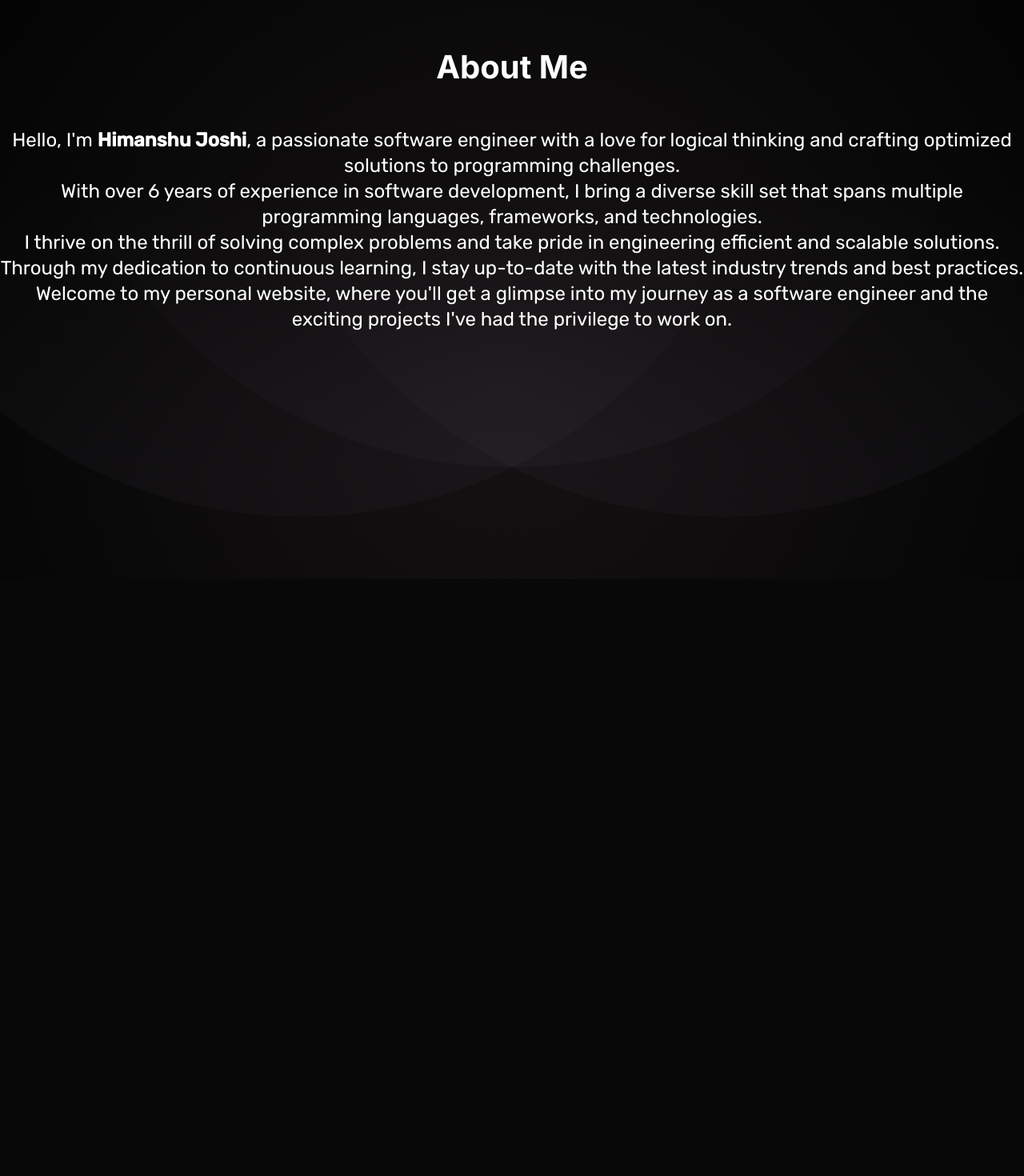
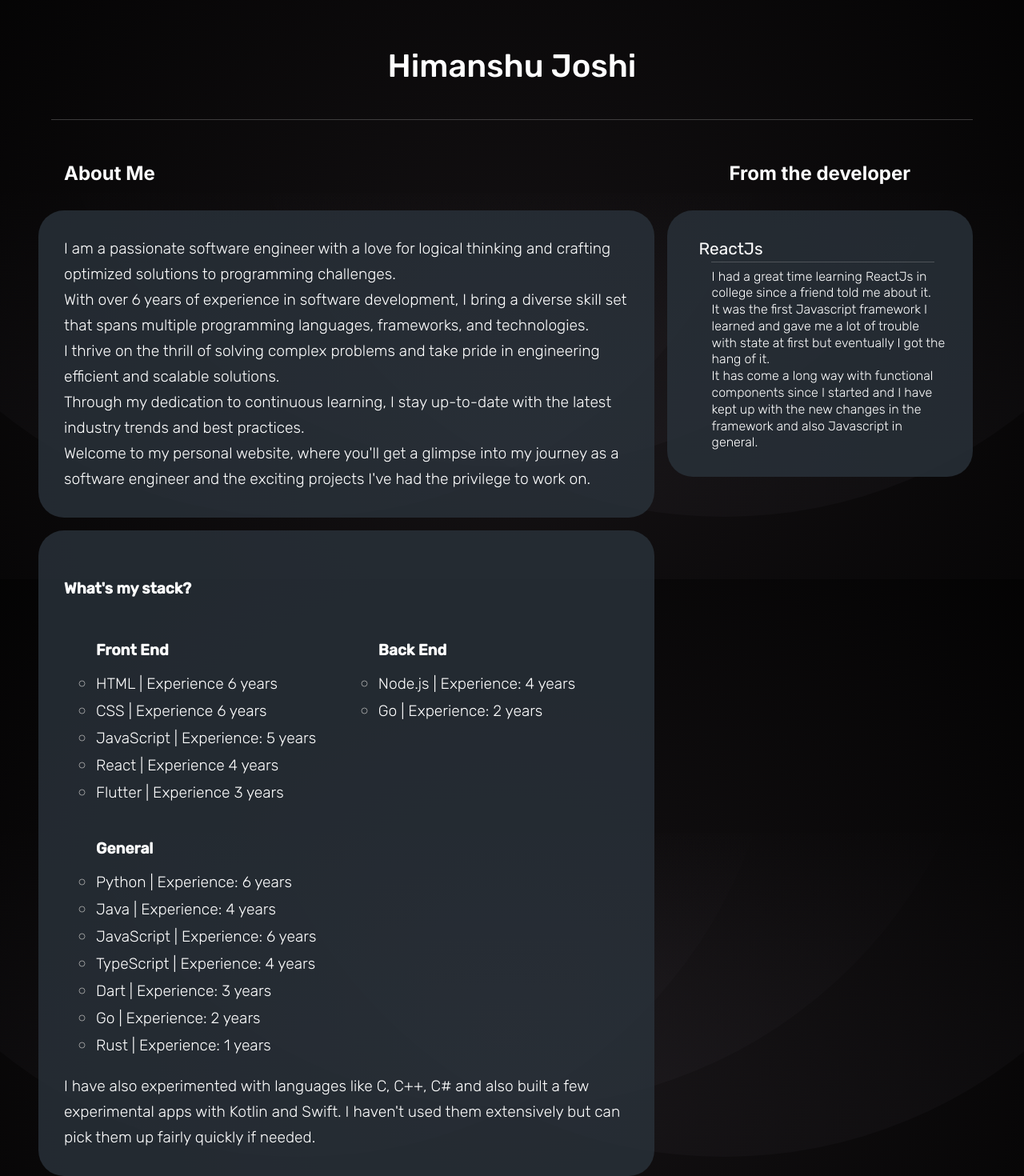
Before and after one commit to ItsHyde-dev/Web-Portfolio, a React (Create React App) app: page /about in a window 1280 px wide. Shown: the part 76-1546 px from the top of the page at 80% size. Before the commit the page ends 800 px from the top, so only its background shows below. Built offline with nearby package versions, Linux system fonts and the light colour scheme.

Commit message:
Made the about page

```diff
--- a/src/components/about-page/about-page.module.css
+++ b/src/components/about-page/about-page.module.css
@@ -1,14 +1,82 @@
 .heading{
+    font-family: Rubik;
     font-size: 2.5rem;
-    font-weight: bold;
-    padding: 2rem 0 1.5rem 0;
+    font-weight: 500;
+    padding: 2rem 0 1rem 0;
     text-align: center;
 }
 
 .intro_para {
-    font-size: 1.5rem;
-    text-align: center;
+    font-size: 1.2rem;
+    text-align: left;
     font-family: 'Rubik', sans-serif;
-    font-weight: 400;
+    font-weight: 300;
+    line-height: 2rem;
+    margin-top: 2rem;
+    padding: 2rem;
+    border-radius: 2rem;
+    background-color: rgba(42,50,59,0.8);
+}
+
+.body_area {
+    display: grid;
+    grid-template-columns: 65% 35%;
+    margin-top: 2rem;
+    padding: 0 3rem;
+}
+
+.right_area {
+    padding: 0 1rem;
+}
+
+@media (max-width: 900px) {
+    .body_area {
+        grid-template-columns: 100%;
+        padding: 1rem;
+    }
+}
+
+.bubble {
+    margin-top: 1rem;
+    padding: 2rem;
+    border-radius: 2rem;
+    background-color: rgba(42,50,59,0.8);
+    font-size: 1.2rem;
+    text-align: left;
+    font-family: 'Rubik', sans-serif;
+    font-weight: 300;
     line-height: 2rem;
 }
+
+.stack_title {
+    display: block;
+    margin-block-end: 0.5rem;
+}
+
+.stack_list {
+    white-space: pre-wrap;
+}
+
+.stack_grid {
+    display: grid;
+    grid-template-columns: repeat(auto-fit, minmax(300px, 1fr));
+}
+
+.ftd_article_container {
+    padding-left: 0.5rem;
+}
+
+.ftd_artice_heading {
+    font-size: 1.3rem;
+    font-weight: 400;
+    font-family: Rubik, sans-serif;
+}
+
+.ftd_article_body {
+    font-size: 1rem;
+    font-weight: 300;
+    font-family: Rubik;
+    padding-left: 1rem;
+    margin-top: 0.5rem;
+    line-height: 1.3rem;
+}
--- a/src/components/about-page/about-page.tsx
+++ b/src/components/about-page/about-page.tsx
@@ -2,20 +2,154 @@ import Navbar from "../navbar/navbar"
 import styles from "./about-page.module.css"
 import animation from '../../common/styles/animations.module.css'
 import commonStyles from '../../common/styles/css-components.module.css'
-
+import { ReactNode } from "react"
 
 function AboutPage() {
+
+    const expandingLine = commonStyles.ehl + ' ' + animation.expand_from_center
+
     return (
         <>
             <Navbar highlight="about" />
-            <h1 className={styles.heading}>About Me</h1>
-            <div className={styles.intro_para}>Hello, I'm <b> Himanshu Joshi</b>, a passionate software engineer with a love for logical thinking and crafting optimized solutions to programming challenges. <br />
+            <h1 className={styles.heading}>Himanshu Joshi</h1>
+            <div className={expandingLine} />
+            <div className={styles.body_area}>
+                <div className={styles.left_area}>
+                    <LeftArea />
+                </div>
+                <div className={styles.right_area}><RightArea /></div>
+            </div>
+        </>
+    )
+}
+
+function LeftArea() {
+    return (
+        <>
+            <h2 style={{ paddingLeft: "2rem" }}>About Me</h2>
+            <div className={styles.intro_para}>I am a passionate software engineer with a love for logical thinking and crafting optimized solutions to programming challenges. <br />
                 With over 6 years of experience in software development, I bring a diverse skill set that spans multiple programming languages, frameworks, and technologies. <br />
                 I thrive on the thrill of solving complex problems and take pride in engineering efficient and scalable solutions. <br />
                 Through my dedication to continuous learning, I stay up-to-date with the latest industry trends and best practices. <br />
                 Welcome to my personal website, where you'll get a glimpse into my journey as a software engineer and the exciting projects I've had the privilege to work on.</div>
+
+            <div className={styles.bubble}>
+                <h4>What's my stack? </h4>
+                <div className={styles.stack_grid}>
+                    <FrontEnd />
+                    <BackEnd />
+                    <General />
+                </div>
+                <div> I have also experimented with languages like C, C++, C# and also built a few experimental apps with Kotlin and Swift. I haven't used them extensively but can pick them up fairly quickly if needed.</div>
+            </div>
+
         </>
     )
 }
 
+function RightArea() {
+    return (
+        <>
+            <h2 style={{ textAlign: "center", marginBottom: "2rem" }}>From the developer</h2>
+            <FTDArticleList />
+        </>
+    )
+}
+
+function FTDArticleList() {
+
+    const articleList = [
+        {
+            title: "ReactJs",
+            body: <div>
+            I had a great time learning ReactJs in college since a friend told me about it.<br/>
+            It was the first Javascript framework I learned and gave me a lot of trouble with state at first but eventually I got the hang of it.<br/>
+            It has come a long way with functional components since I started and I have kept up with the new changes in the framework and also Javascript in general.
+            </div>
+        }
+    ]
+
+    return (
+        <div className={styles.bubble}>
+            {
+                articleList.map(({ title, body }: { title: string, body: ReactNode }) => (
+                    FTDArticle(title, body)
+                ))
+            }
+        </div>
+    )
+}
+
+function FTDArticle(heading: string, body: ReactNode) {
+    const expandingLine = commonStyles.ehl + ' ' + animation.expand_from_center
+    return (
+        <div className={styles.ftd_article_container}>
+            <div className={styles.ftd_artice_heading}>
+                {heading}
+            </div>
+            <div className={expandingLine} />
+            <div className={styles.ftd_article_body}>
+                {body}
+            </div>
+        </div>
+    )
+}
+
+function FrontEnd() {
+
+    const children = [
+        "HTML | Experience 6 years",
+        "CSS | Experience 6 years",
+        "JavaScript | Experience: 5 years",
+        "React | Experience 4 years",
+        "Flutter | Experience 3 years",
+    ]
+
+    return StackTemplate({
+        title: "Front End",
+        children
+    })
+}
+
+function BackEnd() {
+
+    const children: string[] = [
+        "Node.js | Experience: 4 years",
+        "Go | Experience: 2 years",
+    ]
+
+    return StackTemplate({
+        title: "Back End",
+        children
+    })
+}
+
+function General() {
+    const children: string[] = [
+        "Python | Experience: 6 years",
+        "Java | Experience: 4 years",
+        "JavaScript | Experience: 6 years",
+        "TypeScript | Experience: 4 years",
+        "Dart | Experience: 3 years",
+        "Go | Experience: 2 years",
+        "Rust | Experience: 1 years",
+    ]
+
+    return StackTemplate({
+        title: "General",
+        children
+    })
+}
+
+function StackTemplate({ title, children }: { title: string, children: string[] }) {
+    return (
+        <ul className={styles.stack_list}>
+            <b className={styles.stack_title}>{title}</b>
+            {
+                children.map(child => <li key={child}>{child}</li>)
+            }
+        </ul>
+    )
+}
+
 export default AboutPage
--- a/src/components/contact-page/contact-page.module.css
+++ b/src/components/contact-page/contact-page.module.css
@@ -9,7 +9,7 @@
     font-size: 1.5rem;
     font-weight: 400;
     padding-top: 2rem;
-    background-color: rgba(10, 10, 10, 0.5);
+    background-color: rgba(42,50,59,0.5);
     border-radius: 2rem;
     padding-left: 1rem;
     padding-right: 1rem;
```
